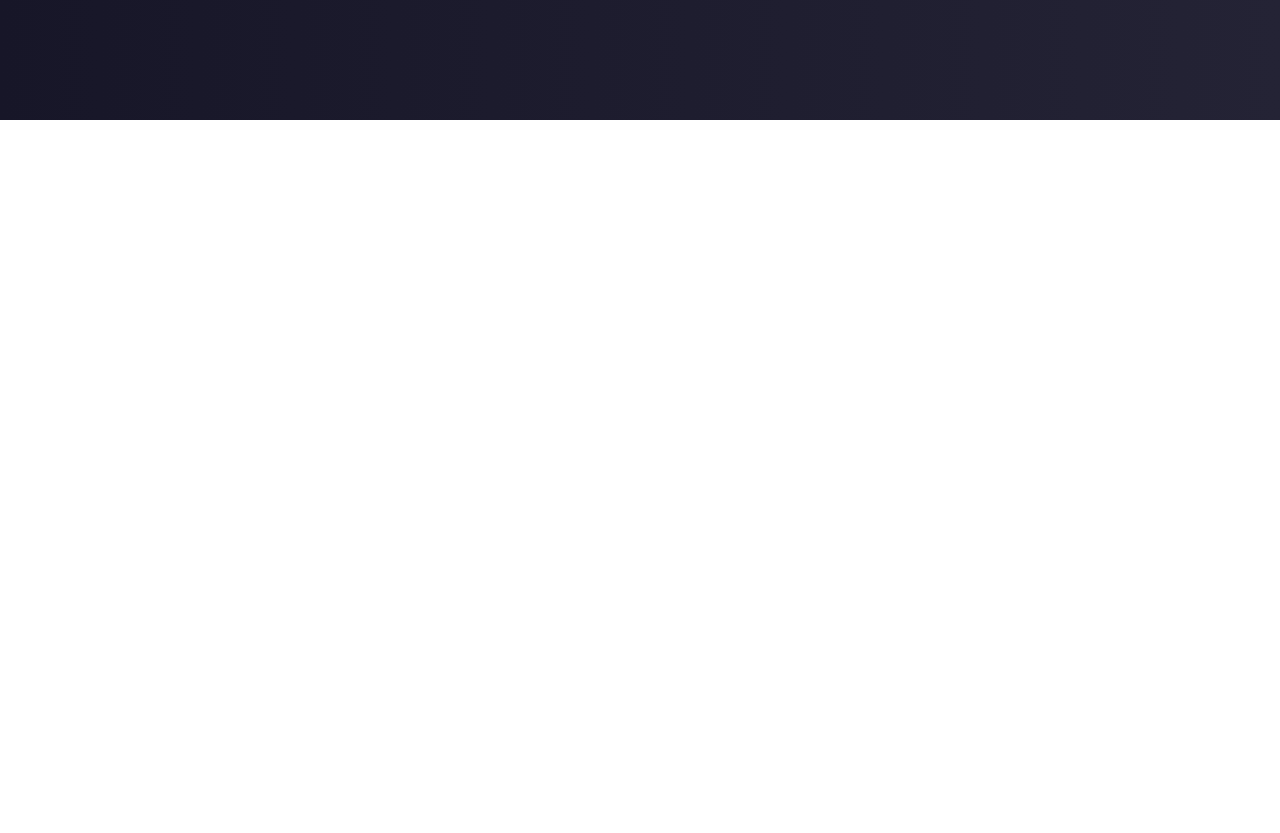
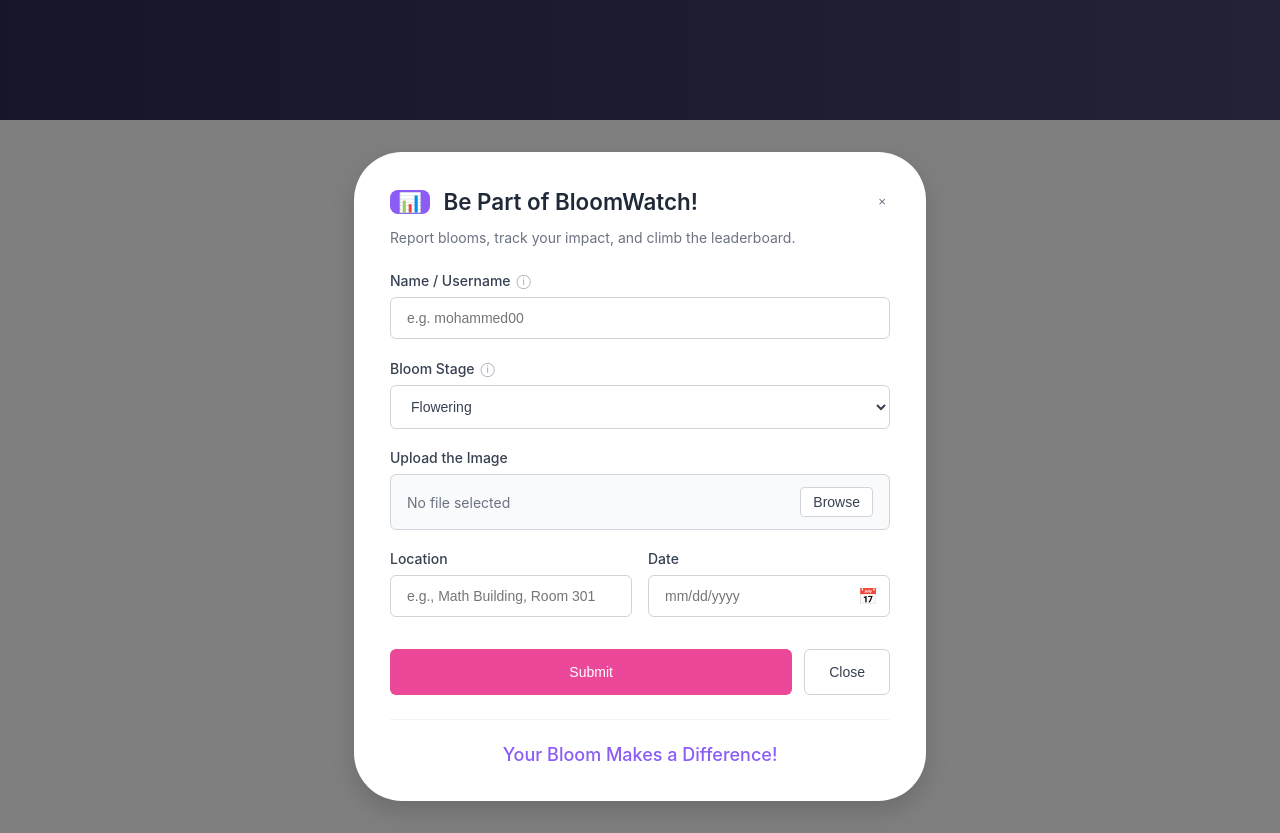
Before and after one commit to jananour00/Bloom-watch, a React (Vite) app: page / in a window 1280 px wide. Shown: the part 1480-2313 px from the top of the page. Before the commit the page ends 1600 px from the top, so only its background shows below. Built offline with nearby package versions, Linux system fonts and the light colour scheme; a web font is replaced by a local one.

Commit message:
form added

```diff
--- a/src/App.jsx
+++ b/src/App.jsx
@@ -1,18 +1,28 @@
-import Header from "./Header/Header.jsx"
+import Header from "./Header/Header.jsx";
 import Card from "./Card/Card.jsx";
-function App(){
-    return(
+import BloomWatchForm from "./form/form.jsx";
+function App() {
+  return (
     <>
       <div className="mainApp">
-            <Header/>
+        <Header />
       </div>
       {/* <Land/> */}
       <div className="cardsPage">
-            <Card src="./src\assets\TestCardimg.png" title="Mission & Solution" description="Lorem ipsum dolor sit amet, consectetur adipiscing elit, sed do eiusmod tempor incididunt ut labore et dolore magna aliqua. Ut enim ad minim veniam, quis nostrud exercitation ullamco laboris nisi ut aliquip ex ea commodo consequat. Duis aute irure dolor in reprehenderit in voluptate velit esse cillum dolore eu fugiat nulla pariatur. Excepteur sint occaecat cupidatat non proident, sunt in culpa qui officia deserunt mollit anim id est laborum."/>
-            <Card src="./src\assets\TestCardimg.png" title="Mission & Solution" description="Lorem ipsum dolor sit amet, consectetur adipiscing elit, sed do eiusmod tempor incididunt ut labore et dolore magna aliqua. Ut enim ad minim veniam, quis nostrud exercitation ullamco laboris nisi ut aliquip ex ea commodo consequat. Duis aute irure dolor in reprehenderit in voluptate velit esse cillum dolore eu fugiat nulla pariatur. Excepteur sint occaecat cupidatat non proident, sunt in culpa qui officia deserunt mollit anim id est laborum."/>
+        <Card
+          src="./src\assets\TestCardimg.png"
+          title="Mission & Solution"
+          description="Lorem ipsum dolor sit amet, consectetur adipiscing elit, sed do eiusmod tempor incididunt ut labore et dolore magna aliqua. Ut enim ad minim veniam, quis nostrud exercitation ullamco laboris nisi ut aliquip ex ea commodo consequat. Duis aute irure dolor in reprehenderit in voluptate velit esse cillum dolore eu fugiat nulla pariatur. Excepteur sint occaecat cupidatat non proident, sunt in culpa qui officia deserunt mollit anim id est laborum."
+        />
+        <Card
+          src="./src\assets\TestCardimg.png"
+          title="Mission & Solution"
+          description="Lorem ipsum dolor sit amet, consectetur adipiscing elit, sed do eiusmod tempor incididunt ut labore et dolore magna aliqua. Ut enim ad minim veniam, quis nostrud exercitation ullamco laboris nisi ut aliquip ex ea commodo consequat. Duis aute irure dolor in reprehenderit in voluptate velit esse cillum dolore eu fugiat nulla pariatur. Excepteur sint occaecat cupidatat non proident, sunt in culpa qui officia deserunt mollit anim id est laborum."
+        />
       </div>
+      <BloomWatchForm />
     </>
   );
 }
 
-export default App
+export default App;
--- /dev/null
+++ b/src/form/form.css
@@ -0,0 +1,249 @@
+
+/* ========================================= */
+/* BloomWatchForm.css */
+/* ========================================= */
+
+.modal-overlay {
+  /* position: fixed; */
+  /* top: 0;
+  left: 0;
+  right: 0;
+  bottom: 0; */
+  background-color: rgba(0, 0, 0, 0.5);
+  display: flex;
+  align-items: center;
+  justify-content: center;
+  padding: 2em;
+  font-family: -apple-system, BlinkMacSystemFont, "Segoe UI", Roboto, sans-serif;
+}
+
+.modal-container {
+  background-color: white;
+  border-radius: 3em;
+  padding: 2.25em;
+  width: 100%;
+  max-width: 500px;
+  position: relative;
+  box-shadow: 0 10px 25px rgba(0, 0, 0, 0.15);
+}
+
+/* Header */
+.header {
+  display: flex;
+  align-items: center;
+  margin-bottom: 0.8em;
+}
+
+.icon-container {
+  width: 8%;
+  height: 9%;
+  background-color: #8B5CF6;
+  border-radius: 8px;
+  display: flex;
+  align-items: center;
+  justify-content: center;
+  margin-right: 0.7em;
+  color: white;
+  font-size: 1.2em;
+  font-weight: bold;
+}
+
+.title {
+  font-size: 1.4em;
+  font-weight: 600;
+  color: #1F2937;
+  margin: 0;
+  flex: 1;
+}
+
+.close-button {
+  border: none;
+  background: none;
+  cursor: pointer;
+  padding: 4px;
+  color: #6B7280;
+}
+
+.close-button:hover {
+  color: #374151;
+}
+
+.description {
+  color: #6B7280;
+  font-size: 14px;
+  margin: 0 0 24px 0;
+  line-height: 1.4;
+}
+
+/* Form Fields */
+.field-container {
+  margin-bottom: 20px;
+}
+
+.field-label {
+  display: flex;
+  align-items: center;
+  font-size: 14px;
+  font-weight: 500;
+  color: #374151;
+  margin-bottom: 8px;
+}
+
+.field-label-block {
+  font-size: 14px;
+  font-weight: 500;
+  color: #374151;
+  margin-bottom: 8px;
+  display: block;
+}
+
+.info-icon {
+  margin-left: 6px;
+  color: #9CA3AF;
+  cursor: help;
+}
+
+.text-input {
+  width: 100%;
+  padding: 12px 16px;
+  border: 1px solid #D1D5DB;
+  border-radius: 6px;
+  font-size: 14px;
+  color: #374151;
+  background-color: white;
+  outline: none;
+  transition: border-color 0.2s;
+  box-sizing: border-box;
+}
+
+.text-input:focus {
+  border-color: #8B5CF6;
+}
+
+.select-input {
+  width: 100%;
+  padding: 12px 16px;
+  border: 1px solid #D1D5DB;
+  border-radius: 6px;
+  font-size: 14px;
+  color: #374151;
+  background-color: white;
+  outline: none;
+  cursor: pointer;
+  box-sizing: border-box;
+}
+
+.select-input:focus {
+  border-color: #8B5CF6;
+}
+
+/* File Upload */
+.file-upload-container {
+  border: 1px solid #D1D5DB;
+  border-radius: 6px;
+  padding: 12px 16px;
+  display: flex;
+  justify-content: space-between;
+  align-items: center;
+  background-color: #F9FAFB;
+}
+
+.file-placeholder {
+  color: #6B7280;
+  font-size: 14px;
+}
+
+.browse-button {
+  border: 1px solid #D1D5DB;
+  border-radius: 4px;
+  padding: 6px 12px;
+  font-size: 14px;
+  color: #374151;
+  background-color: white;
+  cursor: pointer;
+}
+
+.browse-button:hover {
+  background-color: #F9FAFB;
+}
+
+/* Fields Row */
+.fields-row {
+  display: flex;
+  gap: 16px;
+  margin-bottom: 32px;
+}
+
+.field-half {
+  flex: 1;
+}
+
+.date-input-container {
+  position: relative;
+}
+
+.date-input {
+  padding-right: 40px;
+}
+
+.calendar-icon {
+  position: absolute;
+  right: 12px;
+  top: 50%;
+  transform: translateY(-50%);
+  color: #9CA3AF;
+}
+
+/* Buttons */
+.button-container {
+  display: flex;
+  gap: 12px;
+}
+
+.submit-button {
+  flex: 1;
+  background-color: #EC4899;
+  color: white;
+  border: none;
+  border-radius: 6px;
+  padding: 14px 24px;
+  font-size: 14px;
+  font-weight: 500;
+  cursor: pointer;
+  transition: background-color 0.2s;
+}
+
+.submit-button:hover {
+  background-color: #DB2777;
+}
+
+.close-form-button {
+  background-color: white;
+  color: #374151;
+  border: 1px solid #D1D5DB;
+  border-radius: 6px;
+  padding: 14px 24px;
+  font-size: 14px;
+  font-weight: 500;
+  cursor: pointer;
+  transition: background-color 0.2s;
+}
+
+.close-form-button:hover {
+  background-color: #F9FAFB;
+}
+
+/* Bottom Section */
+.bottom-section {
+  text-align: center;
+  margin-top: 24px;
+  padding-top: 24px;
+  border-top: 1px solid #F3F4F6;
+}
+
+.bottom-title {
+  font-size: 18px;
+  font-weight: 500;
+  color: #8B5CF6;
+  margin: 0;
+}
--- /dev/null
+++ b/src/form/form.jsx
@@ -0,0 +1,162 @@
+// BloomWatchForm.jsx
+import React, { useState } from 'react';
+import './form.css';
+
+export default function BloomWatchForm() {
+  const [formData, setFormData] = useState({
+    username: '',
+    bloomStage: 'Flowering',
+    location: '',
+    date: ''
+  });
+  //for future functionality
+
+//   const [isOpen, setIsOpen] = useState(true);
+
+  const handleInputChange = (e) => {
+    const { name, value } = e.target;
+    setFormData(prev => ({
+      ...prev,
+      [name]: value
+    }));
+  };
+
+  const handleSubmit = () => {
+    console.log('Form submitted:', formData);
+    // Handle form submission logic here
+  };
+
+//   if (!isOpen) return null;
+
+  return (
+    <div className="modal-overlay">
+      <div className="modal-container">
+        {/* Header */}
+        <div className="header">
+          <div className="icon-container">
+            📊
+          </div>
+          <h2 className="title">
+            Be Part of BloomWatch!
+          </h2>
+          <button
+            onClick={() => setIsOpen(false)}
+            className="close-button"
+          >
+            ×
+          </button>
+        </div>
+
+        <p className="description">
+          Report blooms, track your impact, and climb the leaderboard.
+        </p>
+
+        {/* Name/Username Field */}
+        <div className="field-container">
+          <label className="field-label">
+            Name / Username
+            <span className="info-icon">ⓘ</span>
+          </label>
+          <input
+            type="text"
+            name="username"
+            value={formData.username}
+            onChange={handleInputChange}
+            placeholder="e.g. mohammed00"
+            className="text-input"
+          />
+        </div>
+
+        {/* Bloom Stage Field */}
+        <div className="field-container">
+          <label className="field-label">
+            Bloom Stage
+            <span className="info-icon">ⓘ</span>
+          </label>
+          <select
+            name="bloomStage"
+            value={formData.bloomStage}
+            onChange={handleInputChange}
+            className="select-input"
+          >
+            <option value="Flowering">Flowering</option>
+            <option value="Budding">Budding</option>
+            <option value="Blooming">Blooming</option>
+            <option value="Wilting">Wilting</option>
+          </select>
+        </div>
+
+        {/* Upload Image Field */}
+        <div className="field-container">
+          <label className="field-label-block">
+            Upload the Image
+          </label>
+          <div className="file-upload-container">
+            <span className="file-placeholder">
+              No file selected
+            </span>
+            <button type="button" className="browse-button">
+              Browse
+            </button>
+          </div>
+        </div>
+
+        {/* Location and Date Fields */}
+        <div className="fields-row">
+          <div className="field-half">
+            <label className="field-label-block">
+              Location
+            </label>
+            <input
+              type="text"
+              name="location"
+              value={formData.location}
+              onChange={handleInputChange}
+              placeholder="e.g., Math Building, Room 301"
+              className="text-input"
+            />
+          </div>
+          <div className="field-half">
+            <label className="field-label-block">
+              Date
+            </label>
+            <div className="date-input-container">
+              <input
+                type="text"
+                name="date"
+                value={formData.date}
+                onChange={handleInputChange}
+                placeholder="mm/dd/yyyy"
+                className="text-input date-input"
+              />
+              <span className="calendar-icon">📅</span>
+            </div>
+          </div>
+        </div>
+
+        {/* Submit and Close Buttons */}
+        <div className="button-container">
+          <button
+            onClick={handleSubmit}
+            className="submit-button"
+          >
+            Submit
+          </button>
+          <button
+            onClick={() => setIsOpen(false)}
+            className="close-form-button"
+          >
+            Close
+          </button>
+        </div>
+
+        {/* Bottom Text */}
+        <div className="bottom-section">
+          <h3 className="bottom-title">
+            Your Bloom Makes a Difference!
+          </h3>
+        </div>
+      </div>
+    </div>
+  );
+}
```
Lines whose indentation alone changed are shown as unchanged.
